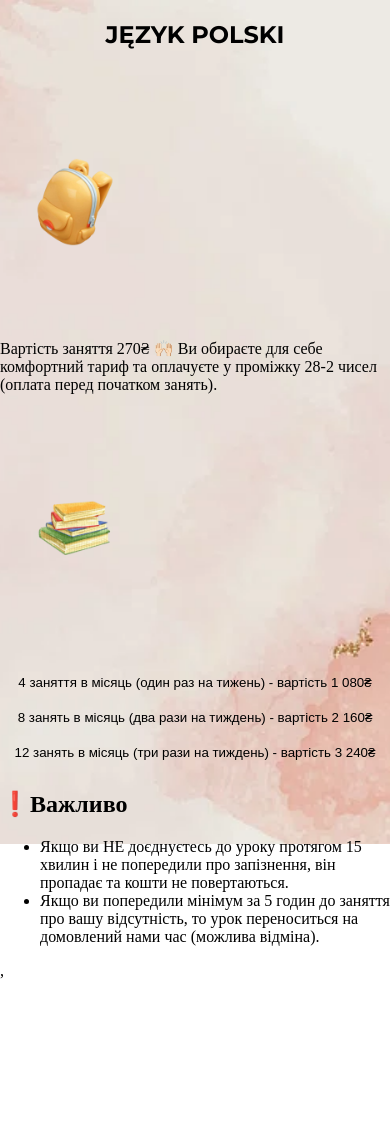
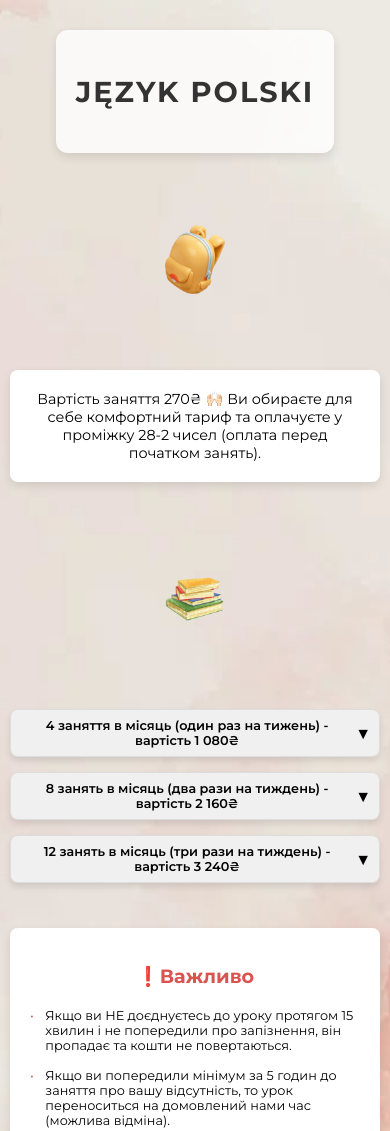
Before and after one commit to IvanButryn/Polish, a plain HTML site: page index.html in a window 390 px wide. Shown: the top 1131 px of the page. Before the commit the page ends 980 px from the top, so only its background shows below. Drawn offline with Linux system fonts and the light colour scheme.

Commit message:
Done project of polish tutition

```diff
--- a/index.css
+++ b/index.css
@@ -2,6 +2,8 @@ html, body {
     height: 100%;
     margin: 0;
     padding: 0;
+    font-family: "Montserrat", sans-serif;
+    background-color: #f5f5f5;
 }
 
 .all {
@@ -9,52 +11,216 @@ html, body {
     background-size: cover;
     background-position: center;
     background-repeat: no-repeat;
+    height: auto;
     display: flex;
     flex-direction: column;
-    min-height: 100vh;
-    margin: 0;
-    padding: 0;
+    align-items: center;
+    padding: 20px;
 }
 
 .title {
     display: flex;
     align-items: center;
     justify-content: center;
-    font-family: "Montserrat", sans-serif;
+    margin-top: 20px;
+    padding: 20px;
+    background: rgba(255, 255, 255, 0.8);
+    border-radius: 12px;
+    box-shadow: 0px 4px 10px rgba(0, 0, 0, 0.1);
 }
 
-.description, .plans-description, .important-phrase {
-    flex-grow: 1;
+h1 {
+    font-size: 2.5rem;
+    color: #333;
+    text-align: center;
+    letter-spacing: 2px;
+}
+
+.main-description {
+    display: flex;
+    flex-direction: row;
+    text-align: center;
+    padding: 20px;
+    font-size: 1.1rem;
+    background: #fff;
+    box-shadow: 0px 4px 10px rgba(0, 0, 0, 0.1);
+    border-radius: 8px;
+    margin-bottom: 10px;
+}
+
+.first-image, .second-image {
+    margin: 0;
+    text-align: center;
 }
 
 .backpack-without-background, .books-without-background {
-    width: 150px;
+    width: 300px;
     height: auto;
-    padding: 0;
+    box-shadow: none;
+    border-radius: 8px;
 }
 
-.main-description {
-    text-align: center;
-    padding-top: 40px;
+.accordion {
+    width: 100%;
+    max-width: 600px;
+    margin: 0 auto;
 }
 
-.accordion-content {
-    text-align: center;
-    display: none;
-    padding: 10px;
-    background-color: transparent;
+.accordion-item {
+    margin-bottom: 15px;
+    border-radius: 8px;
+    box-shadow: 0px 4px 6px rgba(0, 0, 0, 0.1);
+    overflow: hidden;
+    border: 1px solid #ddd;
 }
 
 .accordion-header {
     width: 100%;
     text-align: center;
-    padding: 10px;
-    background-color: transparent;
+    padding: 15px;
+    background-color: #f0f0f0;
     cursor: pointer;
     border: none;
     outline: none;
+    font-family: "Montserrat", sans-serif;
+    font-weight: 600;
+    transition: background-color 0.3s ease;
+    position: relative;
+    display: flex;
+    justify-content: space-between;
+    align-items: center;
   }
 
 .accordion-header.active {
-    background-color: transparent;
+    background-color: #e6e6e6;
 }
+
+.accordion-header::after {
+    content: '▼';
+    font-size: 16px;
+    transition: transform 0.3s ease;
+}
+
+.accordion-header.active::after {
+    transform: rotate(180deg);
+}
+
+.accordion-content {
+    max-height: 0;
+    overflow: hidden;
+    padding: 0 20px;
+    background-color: #f9f9f9;
+    font-size: 1rem;
+    line-height: 1.6;
+    transition: max-height 0.3s ease;
+}
+
+.accordion-content p {
+    padding: 20px;
+    margin: 0;
+}
+
+.important-phrase {
+    margin: 30px 0;
+    padding: 20px;
+    background-color: #fff;
+    border-radius: 8px;
+    box-shadow: 0px 4px 10px rgba(0, 0, 0, 0.1);
+}
+
+.important-phrase-title {
+    font-size: 1.5rem;
+    color: #d9534f;
+    text-align: center;
+}
+
+.important-phrase-title-list {
+    padding: 0;
+    margin: 20px 0;
+}
+
+.important-phrase-title-list li {
+    margin-bottom: 15px;
+    font-size: 1rem;
+    list-style: none;
+    padding-left: 1.2em;
+    text-indent: -1.2em;
+}
+
+.important-phrase-title-list li::before {
+    content: '•';
+    color: #d9534f;
+    padding-right: 8px;
+}
+
+/* Медіа-запити для адаптації */
+
+@media (max-width: 768px) {
+    .all {
+        padding: 10px;
+    }
+
+    h1 {
+        font-size: 2rem;
+    }
+
+    .main-description {
+        padding: 30px 15px;
+        font-size: 1rem;
+    }
+
+    .backpack-without-background, .books-without-background {
+        width: 150px;
+    }
+
+    .accordion-header {
+        padding: 10px;
+        font-size: 0.9rem;
+    }
+
+    .accordion-content p {
+        padding: 10px;
+        font-size: 0.9rem;
+    }
+
+    .important-phrase-title {
+        font-size: 1.3rem;
+    }
+
+    .important-phrase-title-list li {
+        font-size: 0.9rem;
+    }
+}
+
+@media (max-width: 480px) {
+    h1 {
+        font-size: 1.8rem;
+    }
+
+    .main-description {
+        padding: 20px;
+        font-size: 0.9rem;
+    }
+
+    .backpack-without-background, .books-without-background {
+        width: 120px;
+    }
+
+    .accordion-header {
+        font-size: 0.8rem;
+        padding: 8px;
+    }
+
+    .accordion-content p {
+        padding: 8px;
+        font-size: 0.8rem;
+    }
+
+    .important-phrase-title {
+        font-size: 1.2rem;
+    }
+
+    .important-phrase-title-list li {
+        font-size: 0.8rem;
+    }
+}
--- a/index.html
+++ b/index.html
@@ -33,21 +33,44 @@
     </div>
     <div class="accordion">
       <div class="accordion-item">
-          <button class="accordion-header">4 заняття в місяць (один раз на тижень) - вартість 1 080₴</button>
+        <button class="accordion-header">
+          4 заняття в місяць (один раз на тижень) - вартість 1 080₴
+        </button>
         <div class="accordion-content">
-            <p>Відповідь на питання 1.</p>
+          <p>
+            Кому підходить: Ідеальний варіант для тих, хто тільки починає
+            вивчати польську мову або має обмежений час для навчання. Переваги:
+            Плавний вхід у мовне середовище, можливість закріпити базові знання
+            та адаптуватися до нових термінів і правил.
+          </p>
         </div>
       </div>
       <div class="accordion-item">
-          <button class="accordion-header">8 занять в місяць (два рази на тиждень) - вартість 2 160₴</button>
+        <button class="accordion-header">
+          8 занять в місяць (два рази на тиждень) - вартість 2 160₴
+        </button>
         <div class="accordion-content">
-            <p>Відповідь на питання 2.</p>
+          <p>
+            Кому підходить: Для тих, хто хоче швидше покращити свої мовні
+            навички або потребує регулярної практики. Переваги: Оптимальне
+            поєднання часу і інтенсивності навчання для стабільного прогресу.
+            Частіші заняття допоможуть краще засвоювати матеріал і швидше
+            перейти на новий рівень.
+          </p>
         </div>
       </div>
       <div class="accordion-item">
-          <button class="accordion-header">12 занять в місяць (три рази на тиждень) - вартість 3 240₴</button>
+        <button class="accordion-header">
+          12 занять в місяць (три рази на тиждень) - вартість 3 240₴
+        </button>
         <div class="accordion-content">
-            <p>Відповідь на питання 2.</p>
+          <p>
+            Кому підходить: Для студентів, які прагнуть швидких результатів або
+            готуються до важливих подій, таких як переїзд або іспити. Переваги:
+            Інтенсивна практика, яка забезпечує глибоке занурення в мовне
+            середовище та швидкий розвиток навичок спілкування. Ідеально для
+            тих, хто хоче максимально ефективно використати час на навчання.
+          </p>
         </div>
       </div>
     </div>
@@ -64,6 +87,7 @@
         </li>
       </ul>
     </div>
-    ,<script src="js/index.js"></script>
+    ,
+    <script src="js/index.js"></script>
   </body>
 </html>
--- a/js/index.js
+++ b/js/index.js
@@ -5,10 +5,11 @@ accordionHeaders.forEach(header => {
     this.classList.toggle('active');
 
     const content = this.nextElementSibling;
-    if (content.style.display === 'block') {
-      content.style.display = 'none';
+
+    if (content.style.maxHeight) {
+      content.style.maxHeight = null;
     } else {
-      content.style.display = 'block';
+      content.style.maxHeight = content.scrollHeight + "px";
     }
   });
 });
```
Lines whose indentation alone changed are shown as unchanged.
